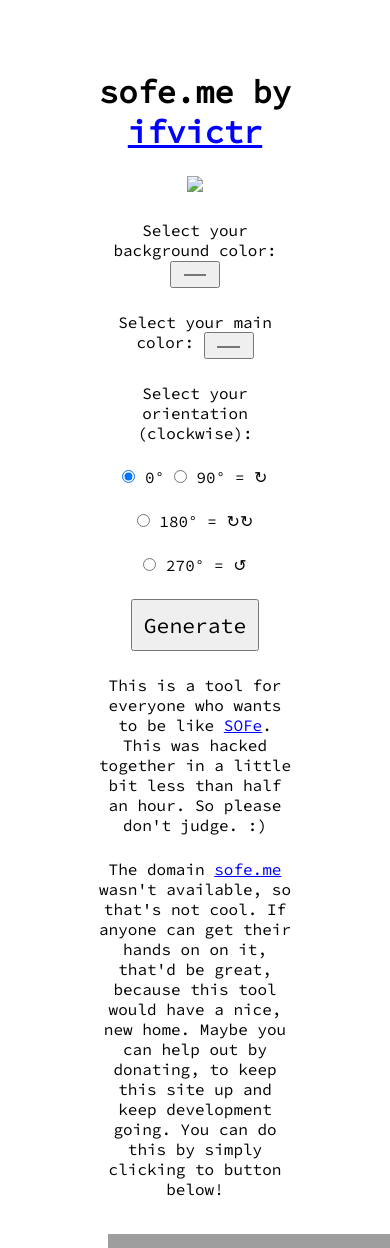
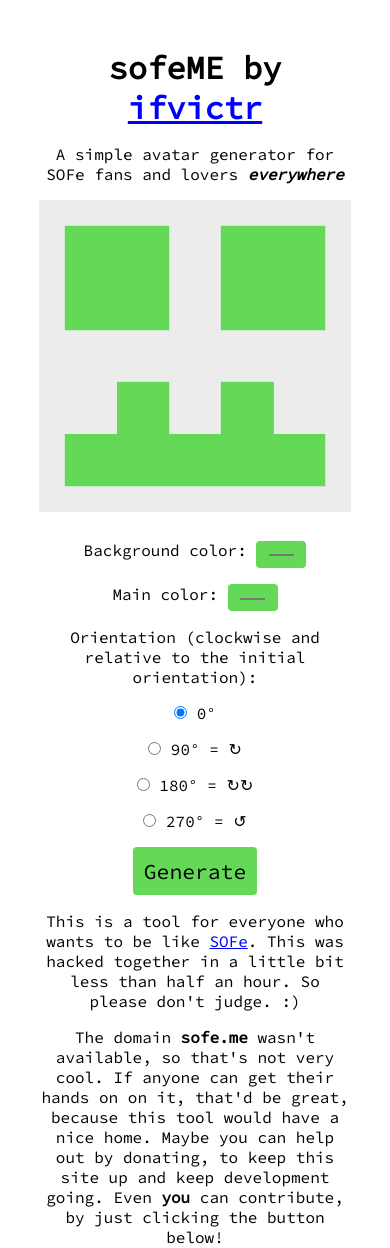
Before and after one commit to ifvictr/sofeme, a PHP site: page / in a window 390 px wide; the page is wider, and only the part inside the window is pictured. Shown: the top 1248 px of that part. Run offline with PHP 8.4, Linux system fonts and the light colour scheme; grey boxes are pictures that could not be loaded.

Commit message:
Improved responsiveness on smaller devices, add a little bit more styles

```diff
--- a/index.php
+++ b/index.php
@@ -8,13 +8,15 @@ terrible practices.
 -->
 <html>
     <head>
-        <title>sofe.me</title>
+        <title>sofeME</title>
+        <meta charset="UTF-8">
+        <meta name="viewport" content="width=device-width,initial-scale=1,user-scalable=no">
         <link rel="icon" href="favicon.png">
         <style>
             @import url(https://fonts.googleapis.com/css?family=Source+Code+Pro);
             *{
                 margin: 0;
-                margin-top: 1.5em;
+                margin-top: 1em;
                 padding: 0;
             }
             body, input{
@@ -25,10 +27,7 @@ terrible practices.
             body{
                 margin-bottom: 2em;
                 max-width: 50%;
-            }
-            input{
-                font-size: 16pt;
-                padding: 0.5em;
+                transition: 0.2s all ease-in-out;
             }
             a{
                 color: #0000ff;
@@ -39,12 +38,31 @@ terrible practices.
             a:active{
                 opacity: 0.85;
             }
-            ul{
-                list-style-type: none;
-            }
             form{
                 margin: 0;
                 margin-top: 1.5em;
+            }
+            img{
+                max-width: 100%;
+            }
+            input{
+                background: #64d958;
+                border: 0;
+                border-radius: 4px;
+                cursor: pointer;
+                font-size: 16pt;
+                outline: 0;
+                padding: 0.5em;
+                transition: 0.2s box-shadow ease-in-out;
+            }
+            input[type="color"]:hover, input[type="submit"]:hover{
+                box-shadow: 3px 4px 3px black;
+            }
+            span{
+                display: block;
+            }
+            ul{
+                list-style-type: none;
             }
             #reviews li:not(:first-child){
                 font-style: italic;
@@ -55,26 +73,47 @@ terrible practices.
             #quote{
                 margin-top: 4em;
             }
+            #d{
+                background: none;
+            }
+            #d:hover{
+                box-shadow: none;
+            }
             .i{
                 display: inline-block;
+            }
+            @media screen and (max-width: 736px){
+                body{
+                    max-width: 70%;
+                }
+            }
+            @media screen and (max-width: 480px){
+                body{
+                    max-width: 80%;
+                }
+                .i{
+                    display: block;
+                    width: 100%;
+                }
             }
         </style>
     </head>
     <body>
-        <h1>sofe.me by <a href="https://ifvictr.com" target="_blank">ifvictr</a></h1>
-        <img src="avatar.php" id="photo">
+        <h1>sofeME by <a href="https://ifvictr.com" target="_blank">ifvictr</a></h1>
+        <span>A simple avatar generator for SOFe fans and lovers <b><i>everywhere</i></b></span>
+        <img src="avatar.png" id="photo">
         <form id="form" action="avatar.php" method="get">
             <ul>
-                <li>Select your background color: <input type="color" id="background" name="background" value="#ececec" required></li>
-                <li>Select your main color: <input type="color" id="main" name="main" value="#64d958" required></li>
+                <li>Background color: <input type="color" id="background" class="f" name="background" value="#ececec" required></li>
+                <li>Main color: <input type="color" id="main" class="f" name="main" value="#64d958" required></li>
             </ul>
             <ul>
-                <li>Select your orientation (clockwise):</li>
+                <li>Orientation (clockwise and relative to the initial orientation):</li>
                 <li class="i"><input type="radio" name="rotate" value="0" checked> 0&deg;</li>
                 <li class="i"><input type="radio" name="rotate" value="90"> 90&deg; = &orarr;</li>
                 <li class="i"><input type="radio" name="rotate" value="180"> 180&deg; = &orarr;&orarr;</li>
                 <li class="i"><input type="radio" name="rotate" value="270"> 270&deg; = &olarr;</li>
-                <li><input type="submit" value="Generate"></li>
+                <li><input type="submit" class="f" value="Generate"></li>
             </ul>
         </form>
         <p>
@@ -82,23 +121,25 @@ terrible practices.
             This was hacked together in a little bit less than half an hour. So please don't judge. :)
         </p>
         <p>
-            The domain <a href="http://sofe.me" target="_blank">sofe.me</a> wasn't available, so that's not cool. If anyone can get their
-            hands on on it, that'd be great, because this tool would have a nice, new home. Maybe you can help out by donating, to keep this
-            site up and keep development going. You can do this by simply clicking to button below!
+            The domain <b>sofe.me</b> wasn't available, so that's not very cool. If anyone can get their hands on on it, that'd be great, because
+            this tool would have a nice home. Maybe you can help out by donating, to keep this site up and keep development going.
+            Even <b>you</b> can contribute, by just clicking the button below!
         </p>
         <form action="https://www.paypal.com/cgi-bin/webscr" method="post" target="_top">
             <input type="hidden" name="cmd" value="_s-xclick">
             <input type="hidden" name="hosted_button_id" value="YNTQUQBYHG6EL">
-            <input type="image" src="https://www.paypal.com/en_US/i/btn/btn_donateCC_LG.gif" border="0" name="submit" title="PayPal - The safer, easier way to pay online!" alt="Donate">
+            <input type="image" src="https://www.paypal.com/en_US/i/btn/btn_donateCC_LG.gif" id="d" name="submit" title="PayPal - The safer, easier way to pay online!" alt="Donate">
             <img border="0" src="https://www.paypal.com/en_US/i/scr/pixel.gif" width="1" height="1">
         </form>
         <ul id="reviews">
-            <li>What people are saying about <b>sofe.me</b>:</li>
+            <li>What people are saying about <b>sofeME</b>:</li>
             <li>Very goods, will do mores</li>
             <li>10/10 very useful, recommended for all ages</li>
             <li>I feel like god now</li>
             <li>This makes me look like a SOFer</li>
             <li>MUCH GOD</li>
+            <li>Gained ten thousand followers</li>
+            <li>I AM CELEBRITIEZ ON THE INTERWEBS</li>
         </ul>
         <p id="quote">~ Love SOFe, because he is life &hearts; ~</p>
         <script>
```
Also changed, not shown: composer.json (+7 -4 lines), LICENSE.txt (added), README.md (added), avatar.png (added), 1 other file.
